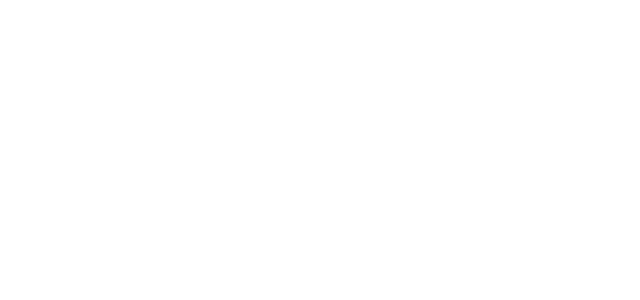
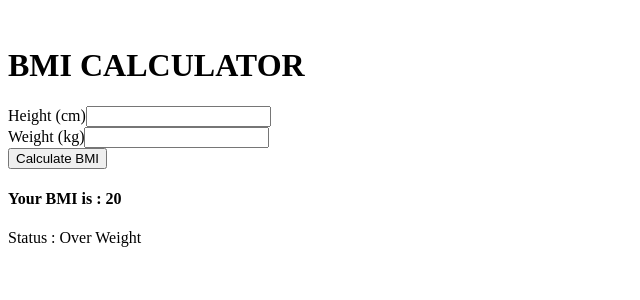
Before and after one commit to Hariprasath1996/BMI--CALCULATOR---REACT-JS, a React (Vite) app in the folder BMI/: page / in a window 1280 px wide. Shown: the top 300 px of the page, without its empty margins (0-640 px from the left). Built offline with nearby package versions, Linux system fonts and the light colour scheme.

Commit message:
html elements created

```diff
--- a/BMI/src/App.jsx
+++ b/BMI/src/App.jsx
@@ -1,7 +1,31 @@
 const App = () => {
   return (
     <>
-
+      <div className="Container">
+        <div className="Section-1">
+          <img src="" alt="" />
+        </div>
+        <div className="section-2">
+          <h1>BMI CALCULATOR</h1>
+          <div className="height-box">
+            <label htmlFor="height">Height (cm)</label>
+            <input type="text" id="height" />
+          </div>
+          <div className="weight-box">
+            <label htmlFor="weight">Weight (kg)</label>
+            <input type="text" id="weight" />
+          </div>
+          <div>
+            <button>
+              Calculate BMI
+            </button>
+          </div>
+          <div>
+            <h4>Your BMI is : 20 </h4>
+            <p> Status : Over Weight</p>
+          </div>
+        </div>
+      </div>
     </>
   );
 }
```
